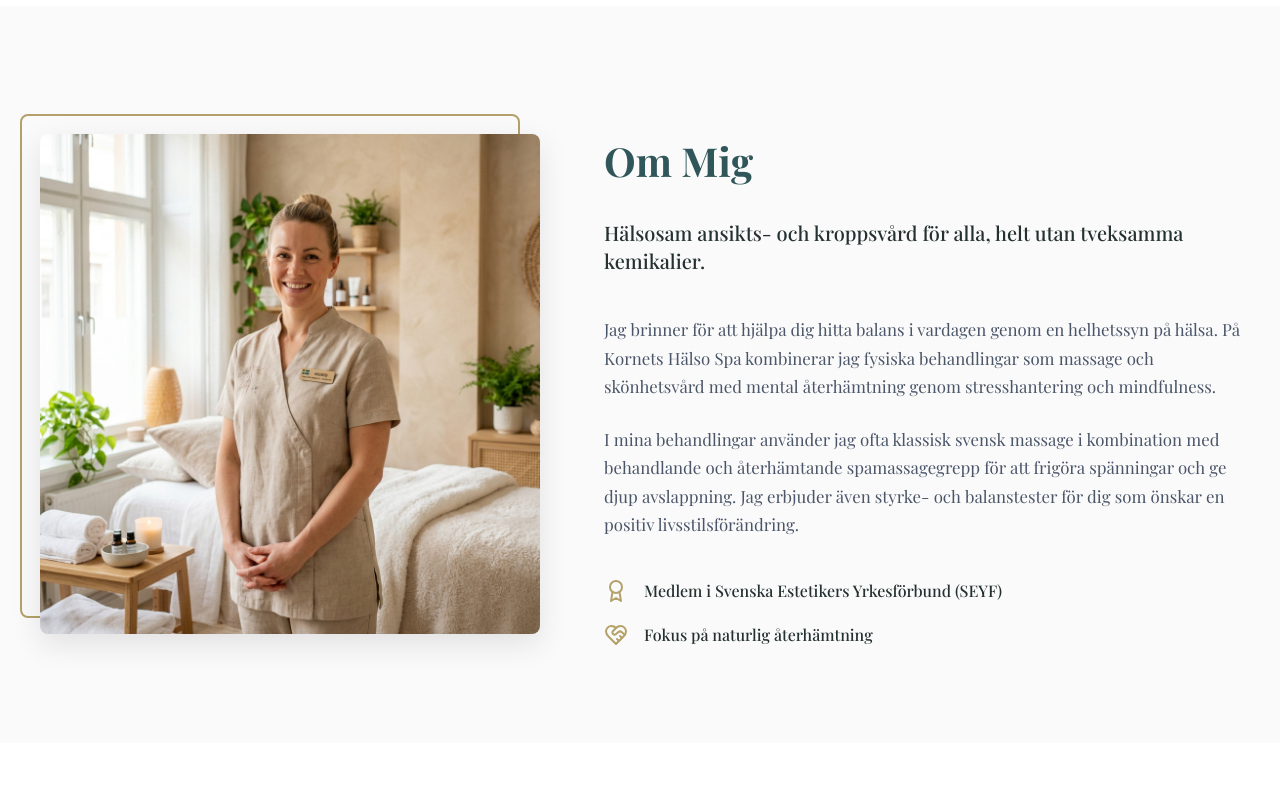
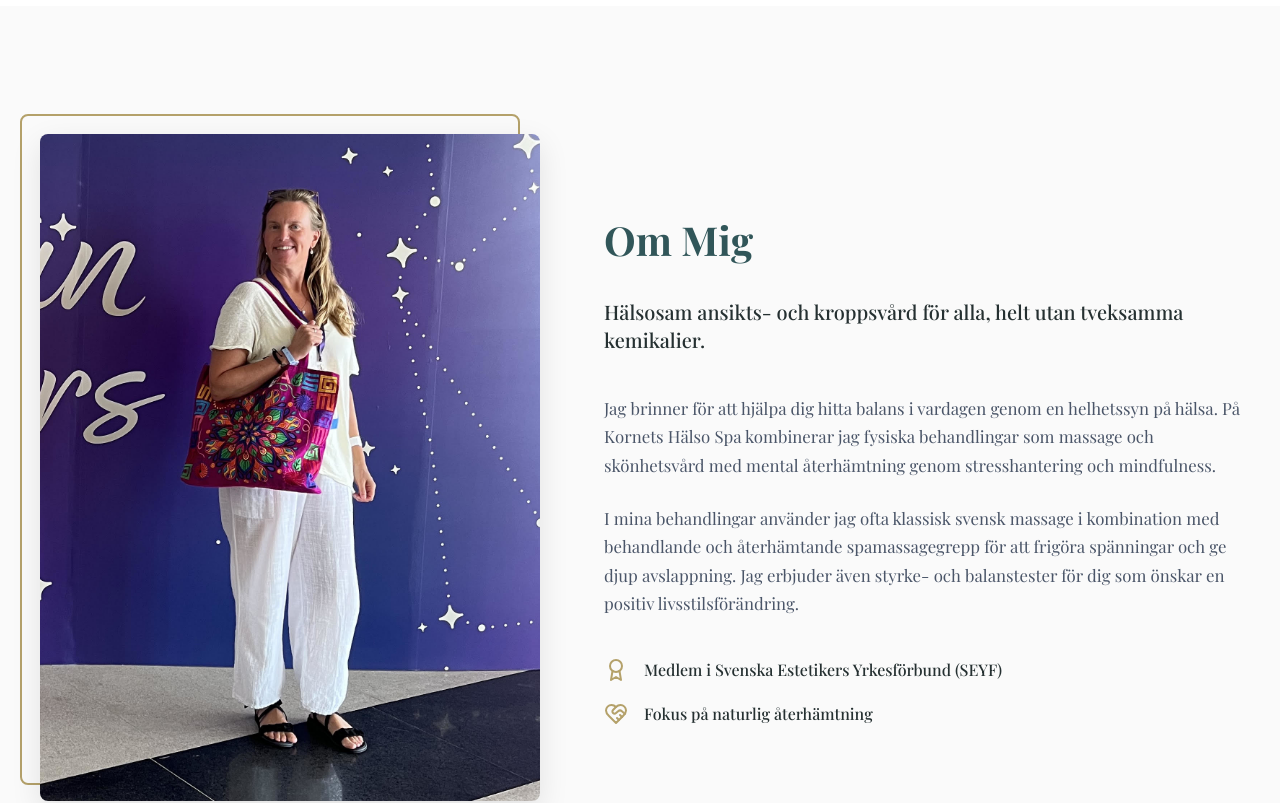
Before and after one commit to jacomaco/kornet, a React (Vite) app in the folder kornet/: page / in a window 1280 px wide. Shown: the part 900-1703 px from the top of the page. Built offline with nearby package versions, Linux system fonts and the light colour scheme; a web font is replaced by a local one.

Commit message:
updaterade bild i om sofia sektionen

```diff
--- a/kornet/src/components/About.tsx
+++ b/kornet/src/components/About.tsx
@@ -1,5 +1,5 @@
 import './styles/About.css'
-import sofiaImage from '../assets/sofia_placeholder.png'
+import sofiaImage from '../assets/SofiaAseaBildCorpped.png'
 
 function About() {
   return (
@@ -10,8 +10,8 @@ function About() {
             src={sofiaImage}
             alt="Sofia Knuts Johansson i sin salong"
             className="about-image"
-            width="500"
-            height="650"
+            width="1408"
+            height="1848"
             loading="lazy"
           />
           <div className="about-image-decoration"></div>
--- a/kornet/src/components/styles/About.css
+++ b/kornet/src/components/styles/About.css
@@ -16,7 +16,7 @@
 @media (min-width: 900px) {
   .about-container {
     flex-direction: row;
-    align-items: flex-start;
+    align-items: center;
   }
 }
 
@@ -29,12 +29,13 @@
 
 .about-image {
   width: 100%;
+  aspect-ratio: 3 / 4;
   height: auto;
+  object-fit: cover;
   border-radius: 8px;
   box-shadow: 0 10px 30px rgba(0, 0, 0, 0.1);
   position: relative;
   z-index: 2;
-  object-fit: cover;
 }
 
 .about-image-decoration {
```
Also changed, not shown: kornet/src/assets/SofiaAseaBild.jpg (added), kornet/src/assets/SofiaAseaBildCorpped.png (added).
